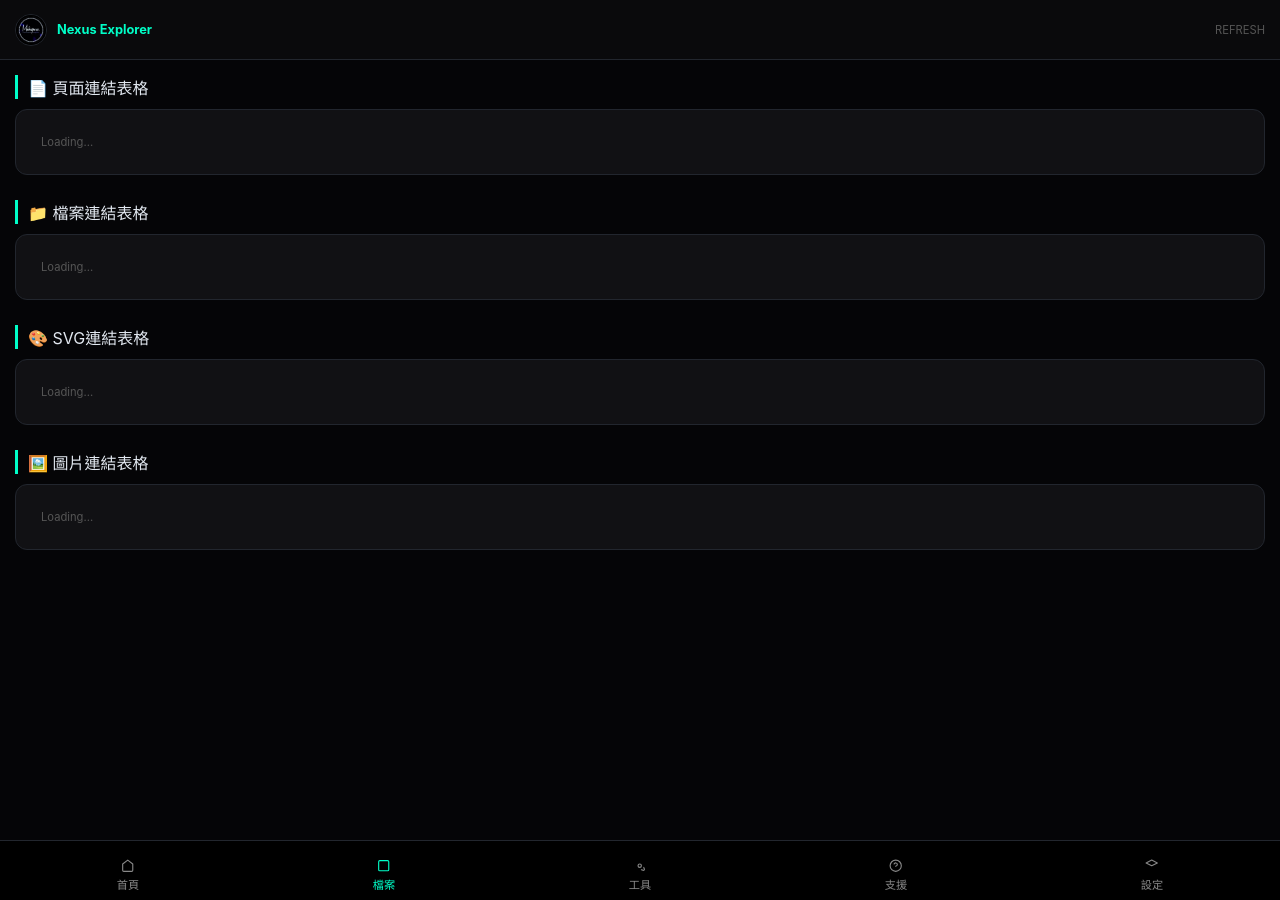
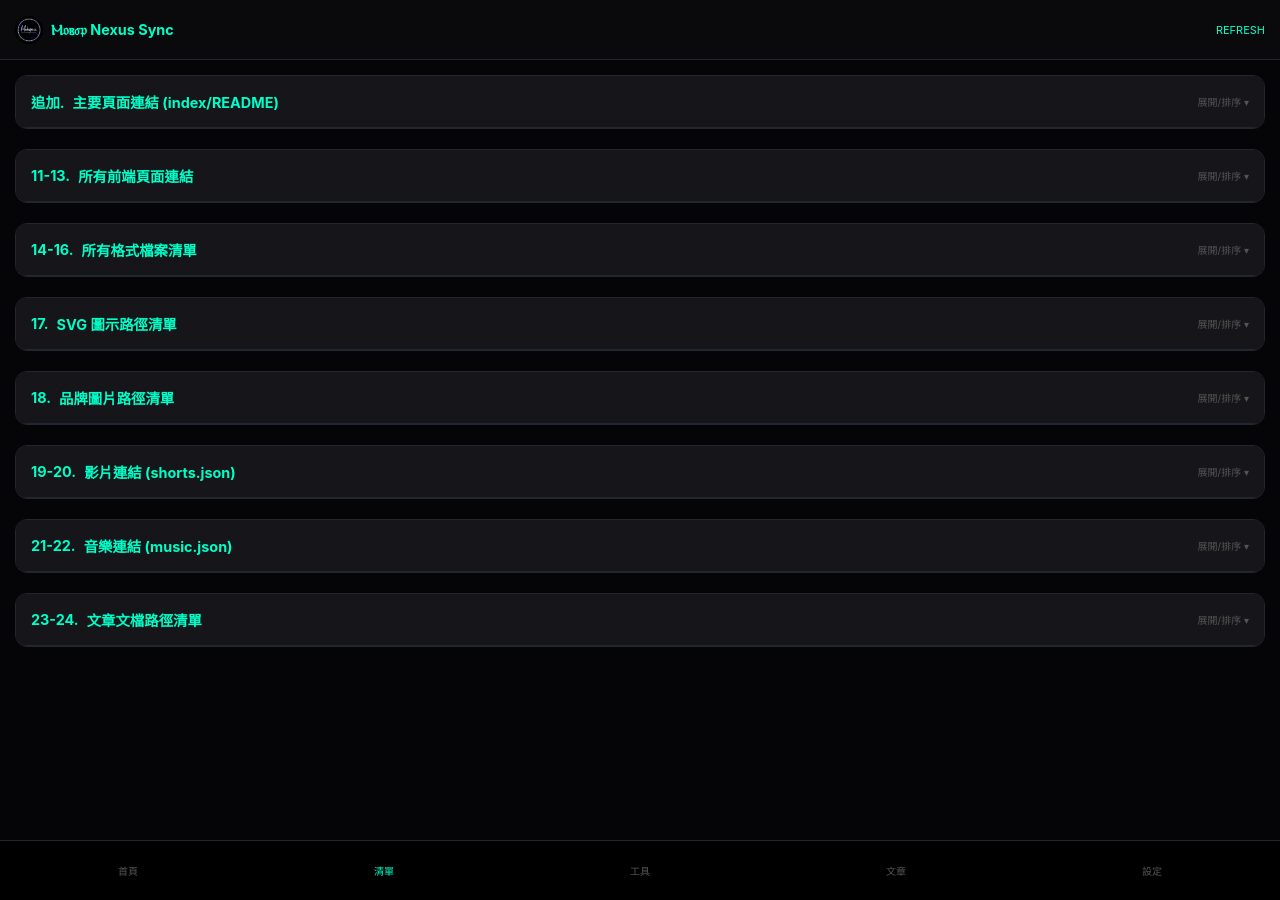
Before and after one commit to mobsp/mobsp.github.io, a Jekyll site: the page app/index.html, which Jekyll copies as it is, in a window 1280 px wide. Built offline with Jekyll 4.4.1, drawn with Linux system fonts in a browser that asks for light colours.

Commit message:
更新 index.html

```diff
--- a/app/index.html
+++ b/app/index.html
@@ -7,167 +7,198 @@
     <style>
         :root {
             --bg: #050507; --card: #111114; --accent: #00ffc8; --text: #e2e8f0; --border: #22262e;
-            --header-h: 60px; --footer-h: 60px;
             --safe-top: env(safe-area-inset-top); --safe-bottom: env(safe-area-inset-bottom);
         }
         * { box-sizing: border-box; -webkit-tap-highlight-color: transparent; }
         body, html { margin: 0; padding: 0; height: 100%; width: 100%; background: var(--bg); color: var(--text); font-family: -apple-system, sans-serif; overflow: hidden; }
 
-        #nexus-app { display: grid; grid-template-rows: calc(var(--header-h) + var(--safe-top)) 1fr calc(var(--footer-h) + var(--safe-bottom)); height: 100vh; }
-        .mobi-header { display: flex; justify-content: space-between; align-items: center; padding: var(--safe-top) 15px 0; background: #0a0a0c; border-bottom: 1px solid var(--border); }
-        .brand-logo { width: 32px; height: 32px; border-radius: 50%; border: 1px solid var(--border); }
-        .mobi-main { overflow-y: auto; padding: 15px; -webkit-overflow-scrolling: touch; }
+        #nexus-app { display: grid; grid-template-rows: calc(60px + var(--safe-top)) 1fr 60px; height: 100vh; }
+        header { display: flex; justify-content: space-between; align-items: center; padding: var(--safe-top) 15px 0; background: #0a0a0c; border-bottom: 1px solid var(--border); }
+        main { overflow-y: auto; padding: 15px; -webkit-overflow-scrolling: touch; }
 
-        /* 列表樣式 */
-        .asset-section { margin-bottom: 25px; }
-        .section-header { display: flex; justify-content: space-between; align-items: center; margin-bottom: 10px; border-left: 3px solid var(--accent); padding-left: 10px; }
-        .table-body { background: var(--card); border: 1px solid var(--border); border-radius: 12px; padding: 5px; }
-        .api-item { display: flex; align-items: center; padding: 12px; border-bottom: 1px solid #1a1a1d; cursor: pointer; transition: 0.2s; }
-        .api-item:active { background: #1a1a1d; }
-        .api-item-name { flex: 1; margin-left: 10px; font-size: 0.85rem; white-space: nowrap; overflow: hidden; text-overflow: ellipsis; }
+        /* 清單外框 */
+        .asset-section { margin-bottom: 20px; border: 1px solid var(--border); border-radius: 12px; overflow: hidden; background: var(--card); }
+        .section-header {
+            padding: 15px; background: #16161a; display: flex; justify-content: space-between; align-items: center;
+            cursor: pointer; border-bottom: 1px solid var(--border);
+        }
+        .section-header:active { background: #1c1c22; }
+        .list-title { font-size: 0.9rem; font-weight: bold; color: var(--accent); display: flex; align-items: center; gap: 8px; }
 
-        /* --- 彈出視窗 (Modal) --- */
+        /* 表格主體 */
+        .table-body { display: none; padding: 5px; max-height: 400px; overflow-y: auto; background: #08080a; }
+        .table-body.active { display: block; }
+
+        .api-item {
+            display: flex; flex-direction: column; padding: 12px; border-bottom: 1px solid #1a1a1d;
+            cursor: pointer; transition: 0.2s;
+        }
+        .api-item:hover { background: #121215; }
+        .file-info { display: flex; align-items: center; gap: 10px; margin-bottom: 4px; }
+        .file-name { font-size: 0.85rem; font-weight: 500; color: #fff; }
+        .path-badges { display: flex; flex-wrap: wrap; gap: 5px; margin-top: 4px; }
+        .badge { font-size: 10px; padding: 2px 6px; border-radius: 4px; background: #1a1a1d; color: #888; border: 1px solid #333; }
+
+        /* 彈窗 */
         #modal-overlay {
-            position: fixed; top: 0; left: 0; width: 100%; height: 100%;
-            background: rgba(0,0,0,0.85); backdrop-filter: blur(5px);
-            display: none; justify-content: center; align-items: center; z-index: 2000;
+            position: fixed; top: 0; left: 0; width: 100%; height: 100%; background: rgba(0,0,0,0.9);
+            display: none; justify-content: center; align-items: center; z-index: 2000; padding: 20px;
         }
-        .modal-card {
-            width: 85%; max-width: 400px; background: #1a1a1d; border: 1px solid var(--border);
-            border-radius: 16px; padding: 20px; animation: modalIn 0.3s ease;
-        }
-        .modal-title { font-weight: bold; font-size: 1rem; color: var(--accent); margin-bottom: 15px; word-break: break-all; }
-        .link-box { background: #000; padding: 12px; border-radius: 8px; margin-bottom: 15px; border: 1px solid #333; }
-        .link-label { font-size: 0.7rem; color: #888; margin-bottom: 5px; }
-        .link-url { font-size: 0.75rem; color: #fff; word-break: break-all; font-family: monospace; }
-        .modal-btns { display: grid; grid-template-columns: 1fr 1fr; gap: 10px; }
-        .m-btn {
-            padding: 12px; border-radius: 8px; border: none; font-size: 0.8rem; font-weight: bold; cursor: pointer;
-            text-align: center; text-decoration: none; display: inline-block;
-        }
-        .btn-cancel { background: #333; color: #fff; }
-        .btn-go { background: var(--accent); color: #000; }
+        .modal-card { width: 100%; max-width: 450px; background: #1a1a1d; border-radius: 16px; padding: 20px; border: 1px solid var(--border); }
+        .link-row { background: #000; padding: 10px; border-radius: 8px; margin-top: 10px; border: 1px solid #222; }
+        .link-row label { font-size: 10px; color: var(--accent); display: block; margin-bottom: 4px; }
+        .link-row code { font-size: 11px; word-break: break-all; color: #ccc; }
 
-        @keyframes modalIn { from { opacity: 0; transform: scale(0.9); } to { opacity: 1; transform: scale(1); } }
-
-        /* 導覽列 */
-        .mobi-footer { display: grid; grid-template-columns: repeat(5, 1fr); background: #000; border-top: 1px solid var(--border); padding-bottom: var(--safe-bottom); }
-        .nav-item { display: flex; flex-direction: column; align-items: center; justify-content: center; font-size: 0.7rem; color: #888; padding-top: 10px; gap: 4px; }
-        .svg-icon { width: 1.2em; height: 1.2em; fill: none; stroke: currentColor; stroke-width: 2; stroke-linecap: round; stroke-linejoin: round; }
+        footer { display: grid; grid-template-columns: repeat(5, 1fr); background: #000; border-top: 1px solid var(--border); }
+        .nav-item { display: flex; flex-direction: column; align-items: center; justify-content: center; font-size: 10px; color: #555; }
     </style>
 </head>
 <body>
 
 <div id="nexus-app">
-    <header class="mobi-header">
-        <div style="display:flex; align-items:center; gap:10px;">
-            <img src="https://mobsp.qzz.io/assets/brand/ms-logo1.JPEG" class="brand-logo">
-            <span style="font-size:0.8rem; font-weight:bold; color:var(--accent);">Nexus Explorer</span>
-        </div>
-        <div style="font-size:0.7rem; color:#555;" onclick="location.reload()">REFRESH</div>
+    <header>
+        <div class="list-title"><img src="https://mobsp.qzz.io/assets/brand/ms-logo1.JPEG" style="width:28px; border-radius:50%;"> Ⲙ𝔬ⲃⳝ𝔭 Nexus Sync</div>
+        <div style="font-size: 11px; color: var(--accent);" onclick="location.reload()">REFRESH</div>
     </header>
 
-    <main class="mobi-main" id="api-lists-container">
+    <main id="main-container">
         </main>
 
-    <nav class="mobi-footer">
-        <div class="nav-item"><svg class="svg-icon" viewBox="0 0 24 24"><path d="M3 9l9-7 9 7v11a2 2 0 01-2 2H5a2 2 0 01-2-2z"/></svg>首頁</div>
-        <div class="nav-item" style="color:var(--accent);"><svg class="svg-icon" viewBox="0 0 24 24"><rect x="3" y="3" width="18" height="18" rx="2"/></svg>檔案</div>
-        <div class="nav-item"><svg class="svg-icon" viewBox="0 0 24 24"><circle cx="12" cy="12" r="3"/><path d="M19.4 15a1.65 1.65 0 00.33 1.82l.06.06a2 2 0 010 2.83 2 2 0 01-2.83 0l-.06-.06a1.65 1.65 0 00-1.82-.33"/></svg>工具</div>
-        <div class="nav-item"><svg class="svg-icon" viewBox="0 0 24 24"><circle cx="12" cy="12" r="10"/><path d="M9.09 9a3 3 0 015.83 1c0 2-3 3-3 3"/></svg>支援</div>
-        <div class="nav-item"><svg class="svg-icon" viewBox="0 0 24 24"><path d="M12 2L2 7l10 5 10-5-10-5z"/></svg>設定</div>
-    </nav>
+    <footer>
+        <div class="nav-item">首頁</div>
+        <div class="nav-item" style="color:var(--accent);">清單</div>
+        <div class="nav-item">工具</div>
+        <div class="nav-item">文章</div>
+        <div class="nav-item">設定</div>
+    </footer>
 </div>
 
-<div id="modal-overlay" onclick="Nexus.closeModal()">
+<div id="modal-overlay" onclick="this.style.display='none'">
     <div class="modal-card" onclick="event.stopPropagation()">
-        <div class="modal-title" id="m-filename">檔案名稱</div>
-
-        <div class="link-box">
-            <div class="link-label">GITHUB RAW (原始檔案)</div>
-            <div class="link-url" id="m-raw-url">loading...</div>
-        </div>
-
-        <div class="link-box">
-            <div class="link-label">GITHUB PAGES (預覽頁面)</div>
-            <div class="link-url" id="m-page-url">loading...</div>
-        </div>
-
-        <div class="modal-btns">
-            <button class="m-btn btn-cancel" onclick="Nexus.closeModal()">關閉</button>
-            <a id="m-btn-go" href="#" target="_blank" class="m-btn btn-go">跳轉頁面</a>
-        </div>
+        <div id="m-title" style="font-weight:bold; color:var(--accent); margin-bottom:15px;"></div>
+        <div id="m-links"></div>
+        <button onclick="document.getElementById('modal-overlay').style.display='none'" style="width:100%; margin-top:15px; padding:12px; background:var(--accent); border:none; border-radius:8px; font-weight:bold;">關閉視窗</button>
     </div>
 </div>
 
 <script>
+    const CONFIG = {
+        user: "mobsp",
+        repo: "mobsp.github.io",
+        domain: "mobsp.qzz.io",
+        branch: "main"
+    };
+
+    // 定義清單內容 (對應您的需求 11-24 + 追加)
+    const SECTIONS = [
+        { id: "major", num: "追加", name: "主要頁面連結 (index/README)", path: "", filter: (f) => f.name.includes('index.html') || f.name.includes('README.md') },
+        { id: "pages", num: "11-13", name: "所有前端頁面連結", path: "", filter: (f) => f.name.endsWith('.html') },
+        { id: "files", num: "14-16", name: "所有格式檔案清單", path: "" },
+        { id: "svgs", num: "17", name: "SVG 圖示路徑清單", path: "assets/icon/svg" },
+        { id: "brands", num: "18", name: "品牌圖片路徑清單", path: "assets/brand" },
+        { id: "shorts", num: "19-20", name: "影片連結 (shorts.json)", path: "data/shorts.json", isJson: true },
+        { id: "music", num: "21-22", name: "音樂連結 (music.json)", path: "data/music.json", isJson: true },
+        { id: "blog", num: "23-24", name: "文章文檔路徑清單", path: "blog/p/list" }
+    ];
+
     const Nexus = {
-        config: {
-            user: "mobsp",
-            repo: "mobsp.github.io",
-            branch: "main"
+        init() {
+            this.renderStructure();
+            this.loadAllData();
         },
 
-        sections: [
-            { id: "page", name: "頁面連結表格", icon: "📄", path: "" },
-            { id: "file", name: "檔案連結表格", icon: "📁", path: "assets" },
-            { id: "svg", name: "SVG連結表格", icon: "🎨", path: "assets/icon/svg" },
-            { id: "image", name: "圖片連結表格", icon: "🖼️", path: "assets/brand" }
-        ],
-
-        init() {
-            this.renderLayout();
-            this.fetchAll();
+        renderStructure() {
+            const html = SECTIONS.map(s => `
+                <div class="asset-section">
+                    <div class="section-header" onclick="Nexus.toggle('${s.id}')">
+                        <div class="list-title"><span>${s.num}.</span> ${s.name}</div>
+                        <div style="font-size:10px; color:#555;">展開/排序 ▾</div>
+                    </div>
+                    <div class="table-body" id="list-${s.id}"></div>
+                </div>
+            `).join('');
+            document.getElementById('main-container').innerHTML = html;
         },
 
-        renderLayout() {
-            document.getElementById('api-lists-container').innerHTML = this.sections.map(s => `
-                <section class="asset-section">
-                    <div class="section-header"><span class="list-name">${s.icon} ${s.name}</span></div>
-                    <div class="table-body" id="list-${s.id}"><div style="padding:20px; color:#555; font-size:0.7rem;">Loading...</div></div>
-                </section>
+        toggle(id) {
+            document.getElementById(`list-${id}`).classList.toggle('active');
+        },
+
+        async loadAllData() {
+            for (const s of SECTIONS) {
+                this.fetchData(s);
+            }
+        },
+
+        async fetchData(section) {
+            const container = document.getElementById(`list-${section.id}`);
+            const url = `https://api.github.com/repos/${CONFIG.user}/${CONFIG.repo}/contents/${section.path}`;
+
+            try {
+                const res = await fetch(url);
+                const data = await res.json();
+
+                if (section.isJson) {
+                    // 處理 JSON 格式 (音樂、影片)
+                    const content = JSON.parse(atob(data.content));
+                    this.renderJsonItems(container, content, section.name);
+                } else {
+                    // 處理目錄格式
+                    let files = Array.isArray(data) ? data : [];
+                    if (section.filter) files = files.filter(section.filter);
+                    this.renderFileItems(container, files);
+                }
+            } catch (e) {
+                container.innerHTML = `<div style="padding:15px; color:red;">讀取失敗</div>`;
+            }
+        },
+
+        renderFileItems(container, files) {
+            container.innerHTML = files.map(f => {
+                const fullUrl = `https://${CONFIG.domain}/${f.path}`;
+                const relPath1 = f.path;
+                const relPath2 = `./${f.path}`;
+
+                return `
+                    <div class="api-item" onclick="Nexus.openModal('${f.name}', '${fullUrl}', '${relPath1}', '${relPath2}')">
+                        <div class="file-info">
+                            <span style="font-size:14px;">${f.type === 'dir' ? '📁' : '📄'}</span>
+                            <span class="file-name">${f.name}</span>
+                        </div>
+                        <div class="path-badges">
+                            <span class="badge">/${f.path}</span>
+                        </div>
+                    </div>
+                `;
+            }).join('');
+        },
+
+        renderJsonItems(container, items, category) {
+            // 假設 JSON 格式為 [{title: '', url: ''}...]
+            container.innerHTML = (Array.isArray(items) ? items : []).map(item => `
+                <div class="api-item" onclick="Nexus.openModal('${item.title || '無標題'}', '${item.url}', '', '')">
+                    <div class="file-info">
+                        <span style="font-size:14px;">🔗</span>
+                        <span class="file-name">${item.title || item.name || '外部連結'}</span>
+                    </div>
+                    <div class="path-badges"><span class="badge">${item.url.substring(0, 30)}...</span></div>
+                </div>
             `).join('');
         },
 
-        async fetchAll() {
-            for (const s of this.sections) {
-                const url = `https://api.github.com/repos/${this.config.user}/${this.config.repo}/contents/${s.path}`;
-                try {
-                    const res = await fetch(url);
-                    const data = await res.json();
-                    if (Array.isArray(data)) {
-                        document.getElementById(`list-${s.id}`).innerHTML = data.map(item => `
-                            <div class="api-item" onclick="Nexus.openModal('${item.name}', '${item.path}')">
-                                <span>${item.type === 'dir' ? '📁' : '📄'}</span>
-                                <span class="api-item-name">${item.name}</span>
-                                <span style="color:#444; font-size:10px;">❯</span>
-                            </div>
-                        `).join('');
-                    }
-                } catch (e) { console.error(e); }
-            }
-        },
-
-        openModal(name, path) {
-            const rawUrl = `https://raw.githubusercontent.com/${this.config.user}/${this.config.repo}/${this.config.branch}/${path}`;
-            // 如果是 HTML 檔案，Pages 連結去掉 .html 或保留路徑，其餘檔案直接指向該路徑
-            const pageUrl = `https://${this.config.user}.github.io/${path}`;
-
-            document.getElementById('m-filename').innerText = name;
-            document.getElementById('m-raw-url').innerText = rawUrl;
-            document.getElementById('m-page-url').innerText = pageUrl;
-            document.getElementById('m-btn-go').href = pageUrl;
-
+        openModal(name, full, rel1, rel2) {
+            document.getElementById('m-title').innerText = name;
+            let html = `
+                <div class="link-row"><label>HTTPS 全域連結</label><code>${full}</code></div>
+                <div class="link-row"><label>路徑格式 (xxx/xxx)</label><code>${rel1 || 'N/A'}</code></div>
+                <div class="link-row"><label>相對格式 (./xxx/xxx)</label><code>${rel2 || 'N/A'}</code></div>
+            `;
+            document.getElementById('m-links').innerHTML = html;
             document.getElementById('modal-overlay').style.display = 'flex';
-        },
-
-        closeModal() {
-            document.getElementById('modal-overlay').style.display = 'none';
         }
     };
 
     window.onload = () => Nexus.init();
 </script>
-
 </body>
 </html>
```
